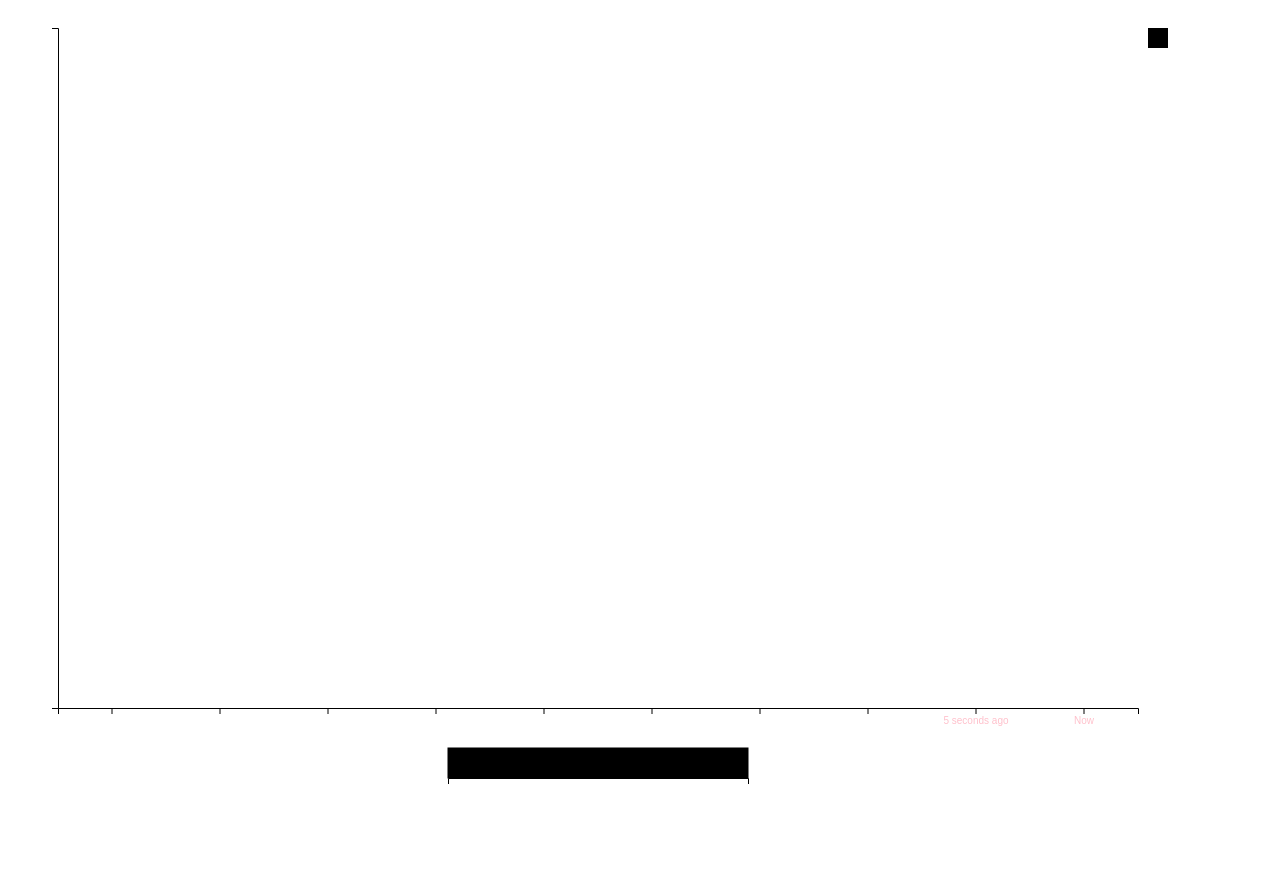
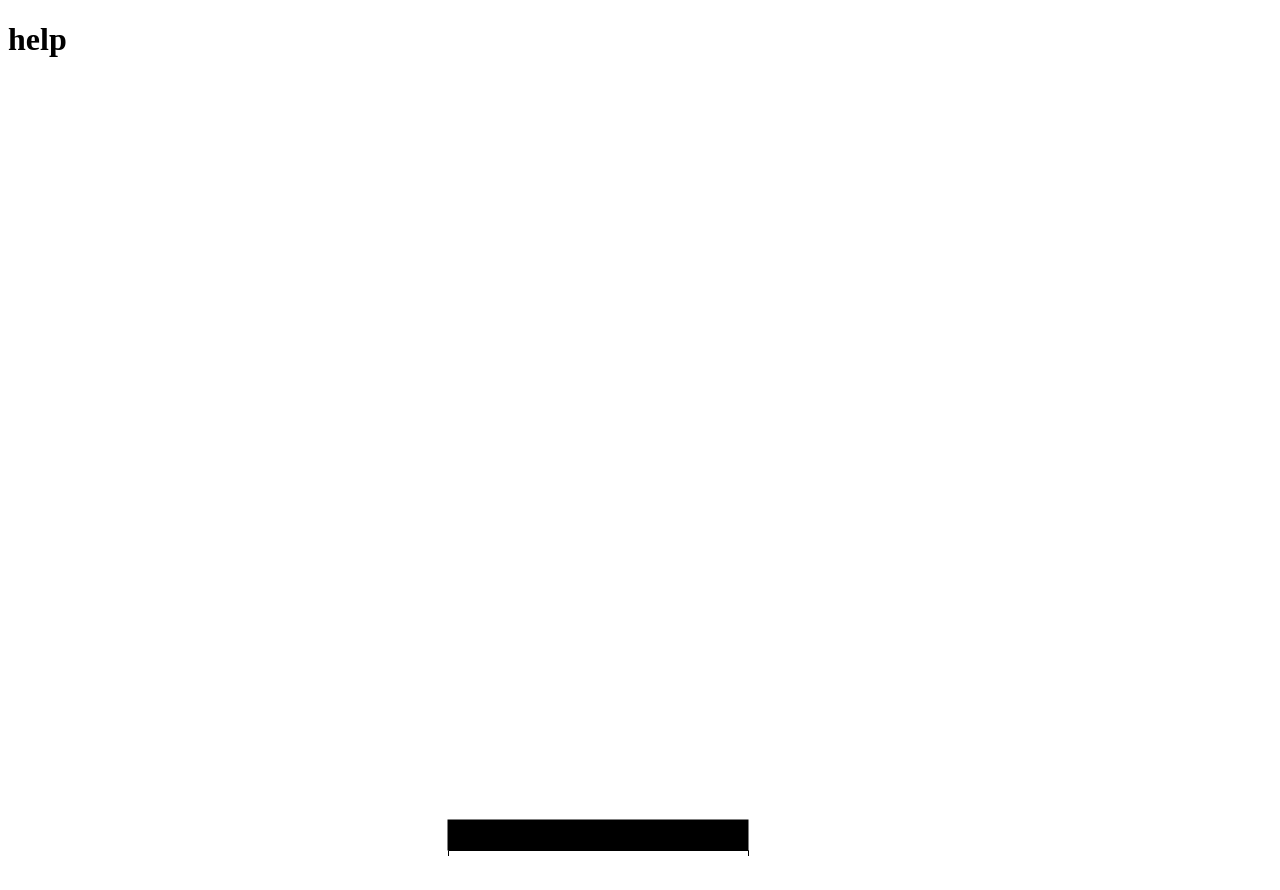
Before and after one commit to kantakl/kantakl.github.io, a plain HTML site: page homework/02-27/index.html in a window 1280 px wide. Before the commit the page ends 820 px from the top, so only its background shows below. Drawn offline with nearby package versions, Linux system fonts and the light colour scheme.

Commit message:
new hw index

```diff
--- a/homework/02-27/index.html
+++ b/homework/02-27/index.html
@@ -5,7 +5,7 @@
         <meta charset="utf-8">
         <link href="./styles.css" rel="stylesheet">
 
-        <Title>class6</Title>
+        <Title>HW5</Title>
 
 <script src="https://d3js.org/d3.v4.min.js"></script>
 
@@ -13,21 +13,21 @@
 
     <body>
 
+      <h1>help</h1>
+
         <svg id="chart">
+
           <defs>
             <linearGradient id="colorGradient">
 
             </linearGradient>
         </defs>
 
-            <g id="shapes"></g>
-            <g id="x"></g>
-            <g id="y"></g>
         <g id="scale">
           <rect id="scaleRect" fill="url(#colorGradient)"/>
           <g id="scaleAxis"></g>
       </g>
-            <g id="legend"></g>
+
 
         </svg>
 
```
Lines whose indentation alone changed are shown as unchanged.
